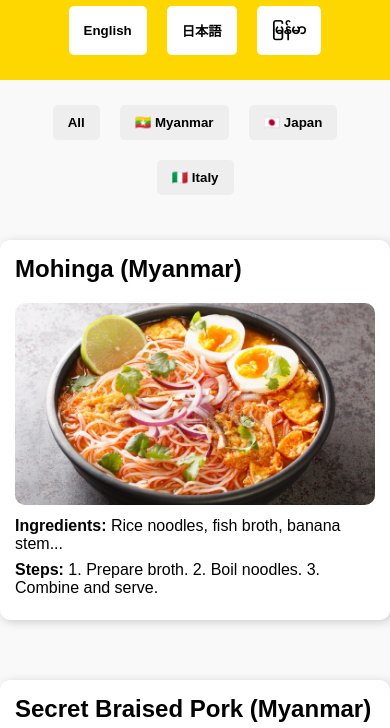
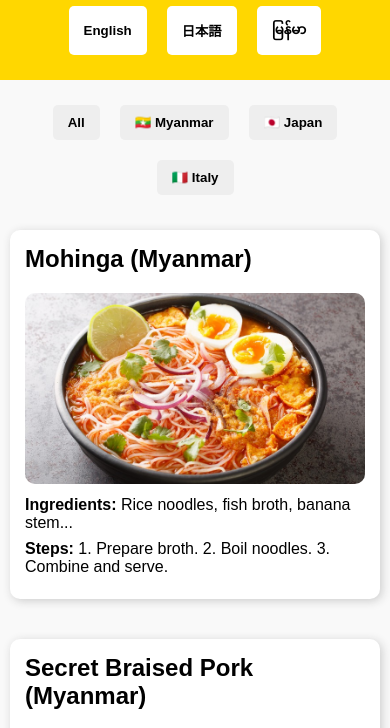
Before and after one commit to Sam-yy/world-menu-recipes, a plain HTML site: page index.html in a window 390 px wide. Shown: the part 99-827 px from the top of the page. Drawn offline with Linux system fonts and the light colour scheme.

Commit message:
Update style.css

```diff
--- a/style.css
+++ b/style.css
@@ -58,12 +58,13 @@ nav button:hover {
 
 .recipe-card {
   background: white;
-  max-width: 400px;
-  margin: 20px auto;
+  width: 300px; /* fixed width works best in grid */
+  margin: 10px; /* uniform margin for spacing */
   padding: 15px;
   border-radius: 10px;
   box-shadow: 2px 2px 10px #ccc;
   text-align: left;
+  flex: 1 1 300px; /* responsive sizing */
 }
 
 .recipe-card img {
@@ -84,3 +85,8 @@ nav button:hover {
   justify-content: center; /* center cards horizontally */
   gap: 20px; /* space between cards */
 }
+@media (max-width: 600px) {
+  .recipe-card {
+    width: 90%;
+  }
+}
```
